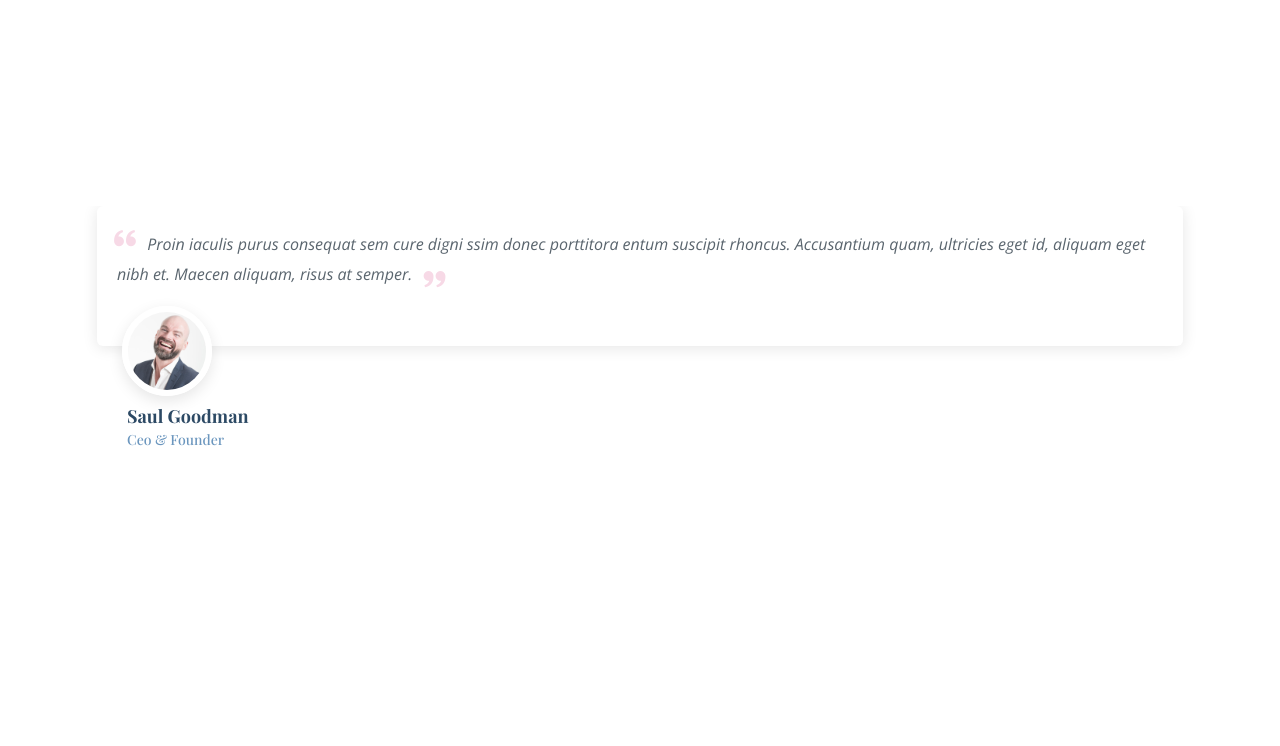
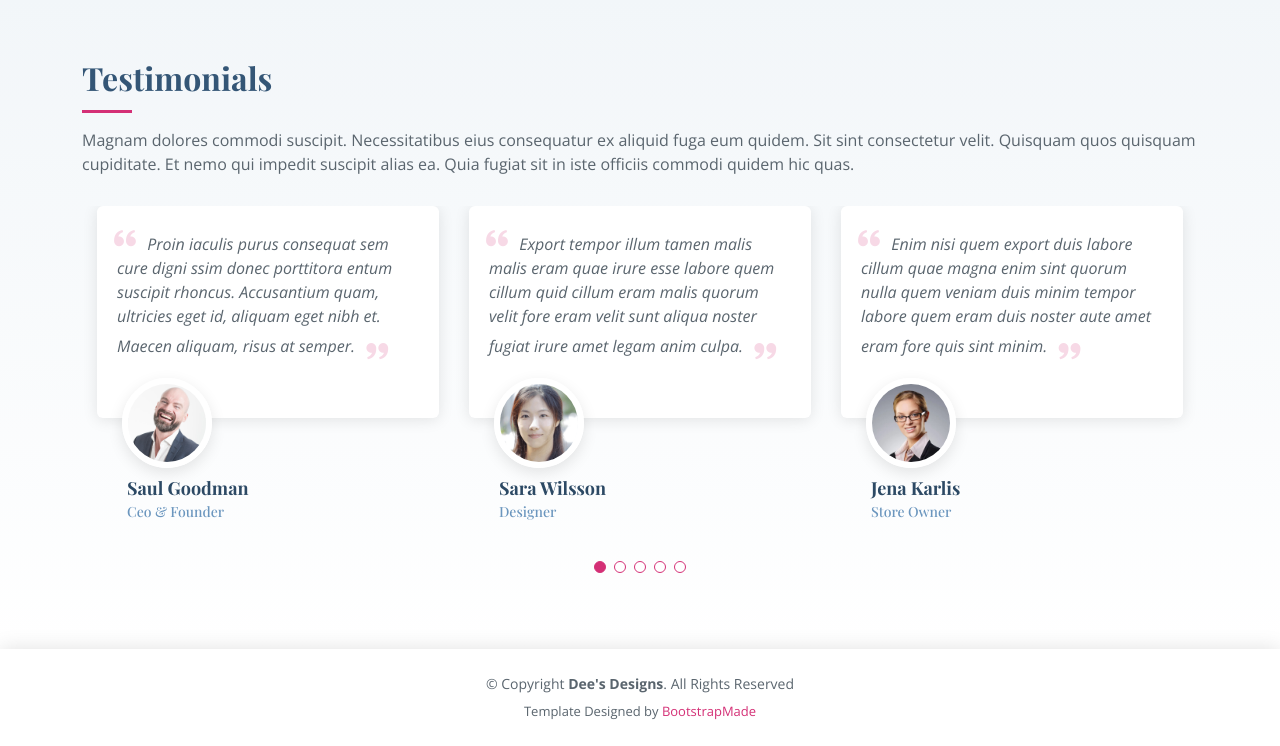
Before and after one commit to drubach/DeesDesigns, a Django app: template home/templates/home/index.html in a window 1280 px wide. Shown: the part 2919-3665 px from the top of the page. Before the commit the page ends 3365 px from the top, so only its background shows below. Run offline with Django 3.2, Linux system fonts and the light colour scheme; the template is opened without the code that fills it, so the values that code supplies are empty; some libraries are stand-ins or nearby versions; some web fonts are replaced.

Commit message:
fix testimonial slider

```diff
--- a/home/templates/home/index.html
+++ b/home/templates/home/index.html
@@ -41,7 +41,7 @@
                 <div class="image col-xl-5 d-flex align-items-stretch justify-content-center justify-content-lg-start"></div>
                 <div class="col-xl-7 ps-0 ps-lg-5 pe-lg-1 d-flex align-items-stretch">
                     <div class="content d-flex flex-column justify-content-center">
-                    <h3>Our passion is design!</h3>
+                    <h3>My passion is design!</h3>
                     <p>
                         Lorem ipsum dolor sit amet, consectetur adipiscing elit, sed do eiusmod tempor incididunt ut labore et dolore magna aliqua. Duis aute irure dolor in reprehenderit
                     </p>
@@ -156,13 +156,13 @@
 
                 <div class="col-lg-4 col-md-6 portfolio-item filter-app">
                     <div class="portfolio-wrap">
-                    <img src="assets/img/portfolio/portfolio-1.jpg" class="img-fluid" alt="">
+                    <img src="static/lonely/assets/img/portfolio/portfolio-1.jpg" class="img-fluid" alt="">
                     <div class="portfolio-info">
                         <h4>App 1</h4>
                         <p>App</p>
                     </div>
                     <div class="portfolio-links">
-                        <a href="assets/img/portfolio/portfolio-1.jpg" data-gallery="portfolioGallery" class="portfolio-lightbox" title="App 1"><i class="bx bx-plus"></i></a>
+                        <a href="static/lonely/assets/img/portfolio/portfolio-1.jpg" data-gallery="portfolioGallery" class="portfolio-lightbox" title="App 1"><i class="bx bx-plus"></i></a>
                         <a href="portfolio-details.html" title="More Details"><i class="bx bx-link"></i></a>
                     </div>
                     </div>
@@ -170,13 +170,13 @@
 
                 <div class="col-lg-4 col-md-6 portfolio-item filter-web">
                     <div class="portfolio-wrap">
-                    <img src="assets/img/portfolio/portfolio-2.jpg" class="img-fluid" alt="">
+                    <img src="static/lonely/assets/img/portfolio/portfolio-2.jpg" class="img-fluid" alt="">
                     <div class="portfolio-info">
                         <h4>Web 3</h4>
                         <p>Web</p>
                     </div>
                     <div class="portfolio-links">
-                        <a href="assets/img/portfolio/portfolio-2.jpg" data-gallery="portfolioGallery" class="portfolio-lightbox" title="Web 3"><i class="bx bx-plus"></i></a>
+                        <a href="static/lonely/assets/img/portfolio/portfolio-2.jpg" data-gallery="portfolioGallery" class="portfolio-lightbox" title="Web 3"><i class="bx bx-plus"></i></a>
                         <a href="portfolio-details.html" title="More Details"><i class="bx bx-link"></i></a>
                     </div>
                     </div>
@@ -184,13 +184,13 @@
 
                 <div class="col-lg-4 col-md-6 portfolio-item filter-app">
                     <div class="portfolio-wrap">
-                    <img src="assets/img/portfolio/portfolio-3.jpg" class="img-fluid" alt="">
+                    <img src="static/lonely/assets/img/portfolio/portfolio-3.jpg" class="img-fluid" alt="">
                     <div class="portfolio-info">
                         <h4>App 2</h4>
                         <p>App</p>
                     </div>
                     <div class="portfolio-links">
-                        <a href="assets/img/portfolio/portfolio-3.jpg" data-gallery="portfolioGallery" class="portfolio-lightbox" title="App 2"><i class="bx bx-plus"></i></a>
+                        <a href="static/lonely/assets/img/portfolio/portfolio-3.jpg" data-gallery="portfolioGallery" class="portfolio-lightbox" title="App 2"><i class="bx bx-plus"></i></a>
                         <a href="portfolio-details.html" title="More Details"><i class="bx bx-link"></i></a>
                     </div>
                     </div>
@@ -198,13 +198,13 @@
 
                 <div class="col-lg-4 col-md-6 portfolio-item filter-card">
                     <div class="portfolio-wrap">
-                    <img src="assets/img/portfolio/portfolio-4.jpg" class="img-fluid" alt="">
+                    <img src="static/lonely/assets/img/portfolio/portfolio-4.jpg" class="img-fluid" alt="">
                     <div class="portfolio-info">
                         <h4>Card 2</h4>
                         <p>Card</p>
                     </div>
                     <div class="portfolio-links">
-                        <a href="assets/img/portfolio/portfolio-4.jpg" data-gallery="portfolioGallery" class="portfolio-lightbox" title="Card 2"><i class="bx bx-plus"></i></a>
+                        <a href="static/lonely/assets/img/portfolio/portfolio-4.jpg" data-gallery="portfolioGallery" class="portfolio-lightbox" title="Card 2"><i class="bx bx-plus"></i></a>
                         <a href="portfolio-details.html" title="More Details"><i class="bx bx-link"></i></a>
                     </div>
                     </div>
@@ -212,13 +212,13 @@
 
                 <div class="col-lg-4 col-md-6 portfolio-item filter-web">
                     <div class="portfolio-wrap">
-                    <img src="assets/img/portfolio/portfolio-5.jpg" class="img-fluid" alt="">
+                    <img src="static/lonely/assets/img/portfolio/portfolio-5.jpg" class="img-fluid" alt="">
                     <div class="portfolio-info">
                         <h4>Web 2</h4>
                         <p>Web</p>
                     </div>
                     <div class="portfolio-links">
-                        <a href="assets/img/portfolio/portfolio-5.jpg" data-gallery="portfolioGallery" class="portfolio-lightbox" title="Web 2"><i class="bx bx-plus"></i></a>
+                        <a href="static/lonely/assets/img/portfolio/portfolio-5.jpg" data-gallery="portfolioGallery" class="portfolio-lightbox" title="Web 2"><i class="bx bx-plus"></i></a>
                         <a href="portfolio-details.html" title="More Details"><i class="bx bx-link"></i></a>
                     </div>
                     </div>
@@ -226,13 +226,13 @@
 
                 <div class="col-lg-4 col-md-6 portfolio-item filter-app">
                     <div class="portfolio-wrap">
-                    <img src="assets/img/portfolio/portfolio-6.jpg" class="img-fluid" alt="">
+                    <img src="static/lonely/assets/img/portfolio/portfolio-6.jpg" class="img-fluid" alt="">
                     <div class="portfolio-info">
                         <h4>App 3</h4>
                         <p>App</p>
                     </div>
                     <div class="portfolio-links">
-                        <a href="assets/img/portfolio/portfolio-6.jpg" data-gallery="portfolioGallery" class="portfolio-lightbox" title="App 3"><i class="bx bx-plus"></i></a>
+                        <a href="static/lonely/assets/img/portfolio/portfolio-6.jpg" data-gallery="portfolioGallery" class="portfolio-lightbox" title="App 3"><i class="bx bx-plus"></i></a>
                         <a href="portfolio-details.html" title="More Details"><i class="bx bx-link"></i></a>
                     </div>
                     </div>
@@ -240,13 +240,13 @@
 
                 <div class="col-lg-4 col-md-6 portfolio-item filter-card">
                     <div class="portfolio-wrap">
-                    <img src="assets/img/portfolio/portfolio-7.jpg" class="img-fluid" alt="">
+                    <img src="static/lonely/assets/img/portfolio/portfolio-7.jpg" class="img-fluid" alt="">
                     <div class="portfolio-info">
                         <h4>Card 1</h4>
                         <p>Card</p>
                     </div>
                     <div class="portfolio-links">
-                        <a href="assets/img/portfolio/portfolio-7.jpg" data-gallery="portfolioGallery" class="portfolio-lightbox" title="Card 1"><i class="bx bx-plus"></i></a>
+                        <a href="static/lonely/assets/img/portfolio/portfolio-7.jpg" data-gallery="portfolioGallery" class="portfolio-lightbox" title="Card 1"><i class="bx bx-plus"></i></a>
                         <a href="portfolio-details.html" title="More Details"><i class="bx bx-link"></i></a>
                     </div>
                     </div>
@@ -254,13 +254,13 @@
 
                 <div class="col-lg-4 col-md-6 portfolio-item filter-card">
                     <div class="portfolio-wrap">
-                    <img src="assets/img/portfolio/portfolio-8.jpg" class="img-fluid" alt="">
+                    <img src="static/lonely/assets/img/portfolio/portfolio-8.jpg" class="img-fluid" alt="">
                     <div class="portfolio-info">
                         <h4>Card 3</h4>
                         <p>Card</p>
                     </div>
                     <div class="portfolio-links">
-                        <a href="assets/img/portfolio/portfolio-8.jpg" data-gallery="portfolioGallery" class="portfolio-lightbox" title="Card 3"><i class="bx bx-plus"></i></a>
+                        <a href="static/lonely/assets/img/portfolio/portfolio-8.jpg" data-gallery="portfolioGallery" class="portfolio-lightbox" title="Card 3"><i class="bx bx-plus"></i></a>
                         <a href="portfolio-details.html" title="More Details"><i class="bx bx-link"></i></a>
                     </div>
                     </div>
@@ -268,13 +268,13 @@
 
                 <div class="col-lg-4 col-md-6 portfolio-item filter-web">
                     <div class="portfolio-wrap">
-                    <img src="assets/img/portfolio/portfolio-9.jpg" class="img-fluid" alt="">
+                    <img src="static/lonely/assets/img/portfolio/portfolio-9.jpg" class="img-fluid" alt="">
                     <div class="portfolio-info">
                         <h4>Web 3</h4>
                         <p>Web</p>
                     </div>
                     <div class="portfolio-links">
-                        <a href="assets/img/portfolio/portfolio-9.jpg" data-gallery="portfolioGallery" class="portfolio-lightbox" title="Web 3"><i class="bx bx-plus"></i></a>
+                        <a href="static/lonely/assets/img/portfolio/portfolio-9.jpg" data-gallery="portfolioGallery" class="portfolio-lightbox" title="Web 3"><i class="bx bx-plus"></i></a>
                         <a href="portfolio-details.html" title="More Details"><i class="bx bx-link"></i></a>
                     </div>
                     </div>
@@ -304,7 +304,7 @@
                             Proin iaculis purus consequat sem cure digni ssim donec porttitora entum suscipit rhoncus. Accusantium quam, ultricies eget id, aliquam eget nibh et. Maecen aliquam, risus at semper.
                             <i class="bx bxs-quote-alt-right quote-icon-right"></i>
                         </p>
-                        <img src="assets/img/testimonials/testimonials-1.jpg" class="testimonial-img" alt="">
+                        <img src="static/lonely/assets/img/testimonials/testimonials-1.jpg" class="testimonial-img" alt="">
                         <h3>Saul Goodman</h3>
                         <h4>Ceo &amp; Founder</h4>
                         </div>
@@ -317,7 +317,7 @@
                             Export tempor illum tamen malis malis eram quae irure esse labore quem cillum quid cillum eram malis quorum velit fore eram velit sunt aliqua noster fugiat irure amet legam anim culpa.
                             <i class="bx bxs-quote-alt-right quote-icon-right"></i>
                         </p>
-                        <img src="assets/img/testimonials/testimonials-2.jpg" class="testimonial-img" alt="">
+                        <img src="static/lonely/assets/img/testimonials/testimonials-2.jpg" class="testimonial-img" alt="">
                         <h3>Sara Wilsson</h3>
                         <h4>Designer</h4>
                         </div>
@@ -330,7 +330,7 @@
                             Enim nisi quem export duis labore cillum quae magna enim sint quorum nulla quem veniam duis minim tempor labore quem eram duis noster aute amet eram fore quis sint minim.
                             <i class="bx bxs-quote-alt-right quote-icon-right"></i>
                         </p>
-                        <img src="assets/img/testimonials/testimonials-3.jpg" class="testimonial-img" alt="">
+                        <img src="static/lonely/assets/img/testimonials/testimonials-3.jpg" class="testimonial-img" alt="">
                         <h3>Jena Karlis</h3>
                         <h4>Store Owner</h4>
                         </div>
@@ -343,7 +343,7 @@
                             Fugiat enim eram quae cillum dolore dolor amet nulla culpa multos export minim fugiat minim velit minim dolor enim duis veniam ipsum anim magna sunt elit fore quem dolore labore illum veniam.
                             <i class="bx bxs-quote-alt-right quote-icon-right"></i>
                         </p>
-                        <img src="assets/img/testimonials/testimonials-4.jpg" class="testimonial-img" alt="">
+                        <img src="static/lonely/assets/img/testimonials/testimonials-4.jpg" class="testimonial-img" alt="">
                         <h3>Matt Brandon</h3>
                         <h4>Freelancer</h4>
                         </div>
@@ -356,7 +356,7 @@
                             Quis quorum aliqua sint quem legam fore sunt eram irure aliqua veniam tempor noster veniam enim culpa labore duis sunt culpa nulla illum cillum fugiat legam esse veniam culpa fore nisi cillum quid.
                             <i class="bx bxs-quote-alt-right quote-icon-right"></i>
                         </p>
-                        <img src="assets/img/testimonials/testimonials-5.jpg" class="testimonial-img" alt="">
+                        <img src="static/lonely/assets/img/testimonials/testimonials-5.jpg" class="testimonial-img" alt="">
                         <h3>John Larson</h3>
                         <h4>Entrepreneur</h4>
                         </div>
@@ -369,76 +369,40 @@
                 </div>
             </section><!-- End Testimonials Section -->
 
-            {% comment %} <!-- ======= Contact Section ======= -->
-            <section id="contact" class="contact section-bg">
-            <div class="container">
-
-                <div class="section-title">
-                <h2>Contact</h2>
-                <p>Magnam dolores commodi suscipit. Necessitatibus eius consequatur ex aliquid fuga eum quidem. Sit sint consectetur velit. Quisquam quos quisquam cupiditate. Et nemo qui impedit suscipit alias ea. Quia fugiat sit in iste officiis commodi quidem hic quas.</p>
-                </div>
-
-                <div class="row">
-
-                <div class="col-lg-4 col-md-4">
-                    <div class="contact-about">
-                    <h3>Lonely</h3>
-                    <p>Cras fermentum odio eu feugiat. Justo eget magna fermentum iaculis eu non diam phasellus. Scelerisque felis imperdiet proin fermentum leo. Amet volutpat consequat mauris nunc congue.</p>
-                    <div class="social-links">
-                        <a href="#" class="twitter"><i class="bi bi-twitter"></i></a>
-                        <a href="#" class="facebook"><i class="bi bi-facebook"></i></a>
-                        <a href="#" class="instagram"><i class="bi bi-instagram"></i></a>
-                        <a href="#" class="linkedin"><i class="bi bi-linkedin"></i></a>
-                    </div>
-                    </div>
-                </div>
-
-                <div class="col-lg-3 col-md-4">
-                    <div class="info">
-                    <div class="d-flex align-items-center">
-                        <i class="bi bi-geo-alt"></i>
-                        <p>A108 Adam Street<br>New York, NY 535022</p>
-                    </div>
-
-                    <div class="d-flex align-items-center mt-4">
-                        <i class="bi bi-envelope"></i>
-                        <p>info@example.com</p>
-                    </div>
-
-                    <div class="d-flex align-items-center mt-4">
-                        <i class="bi bi-phone"></i>
-                        <p>+1 5589 55488 55s</p>
-                    </div>
-
-                    </div>
-                </div> {% endcomment %}
-
-                {% comment %} <div class="col-lg-5 col-md-8">
-                    <form action="forms/contact.php" method="post" role="form" class="php-email-form">
-                    <div class="form-group">
-                        <input type="text" name="name" class="form-control" id="name" placeholder="Your Name" required>
-                    </div>
-                    <div class="form-group mt-3">
-                        <input type="email" class="form-control" name="email" id="email" placeholder="Your Email" required>
-                    </div>
-                    <div class="form-group mt-3">
-                        <input type="text" class="form-control" name="subject" id="subject" placeholder="Subject" required>
-                    </div>
-                    <div class="form-group mt-3">
-                        <textarea class="form-control" name="message" rows="5" placeholder="Message" required></textarea>
-                    </div>
-                    <div class="my-3">
-                        <div class="loading">Loading</div>
-                        <div class="error-message"></div>
-                        <div class="sent-message">Your message has been sent. Thank you!</div>
-                    </div>
-                    <div class="text-center"><button type="submit">Send Message</button></div>
-                    </form>
-                </div> {% endcomment %}
-
-                </div>
-
-            </div>
-            </section><!-- End Contact Section -->
         </main><!-- End #main -->
     {% endblock %}
+
+    {% block postload_js %}
+        <script>
+            /**
+            * Testimonials slider initialization code
+            */
+            new Swiper('.testimonials-slider', {
+                speed: 600,
+                loop: true,
+                autoplay: {
+                delay: 5000,
+                disableOnInteraction: false
+                },
+                slidesPerView: 'auto',
+                pagination: {
+                el: '.swiper-pagination',
+                type: 'bullets',
+                clickable: true
+                },
+                breakpoints: {
+                320: {
+                    slidesPerView: 1,
+                    spaceBetween: 40
+                },
+
+                1200: {
+                    slidesPerView: 3,
+                }
+                },
+                observer: true,
+                observeParents: true,
+                observeSlideChildren: true
+            });
+        </script>
+    {% endblock %}
--- a/static/lonely/assets/js/main.js
+++ b/static/lonely/assets/js/main.js
@@ -256,7 +256,10 @@
       1200: {
         slidesPerView: 3,
       }
-    }
+    },
+    observer: true,
+    observeParents: true,
+    observeSlideChildren: true
   });
 
 })()
--- a/templates/base.html
+++ b/templates/base.html
@@ -18,7 +18,7 @@
     <meta content="graphic design, logos, icons, posters, portaits" name="keywords">
 
     <!-- Favicons -->
-    <link href="media/DeesFavicon.ico" rel="icon">
+    <link href="media/DeesDesignsIcon.jpg" rel="icon">
     <link href="static/lonely/assets/img/apple-touch-icon.png" rel="apple-touch-icon">
 
     <!-- Google Fonts -->
@@ -31,6 +31,7 @@
     <link href="static/lonely/assets/vendor/boxicons/css/boxicons.min.css" rel="stylesheet">
     <link href="static/lonely/assets/vendor/glightbox/css/glightbox.min.css" rel="stylesheet">
     <link href="static/lonely/assets/vendor/swiper/swiper-bundle.min.css" rel="stylesheet">
+
 
     <!-- Template Main CSS File -->
     <link href="static/lonely/assets/css/style.css" rel="stylesheet">
@@ -139,7 +140,6 @@
         </div>
         </div>
     </footer><!-- End  Footer -->
-
     <a href="#" class="back-to-top d-flex align-items-center justify-content-center"><i class="bi bi-arrow-up-short"></i></a>
 
     {% block postload_js %}
```
Also changed, not shown: README.md, dees_designs/urls.py (line endings or trailing spaces), media/DeeDesignsIcon.jpg (added), media/DeesFavicon.ico (deleted). Lines whose indentation alone changed are shown as unchanged.
